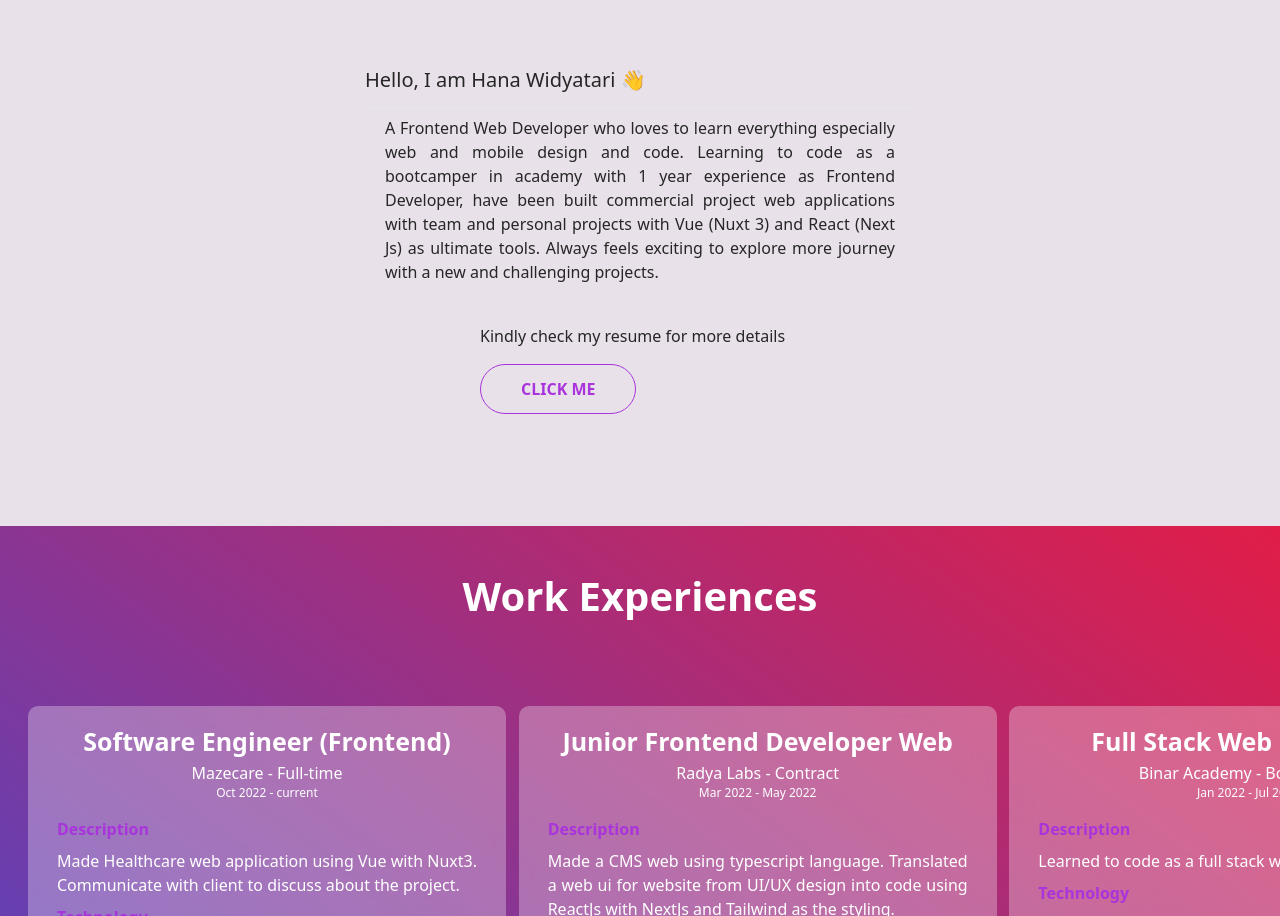
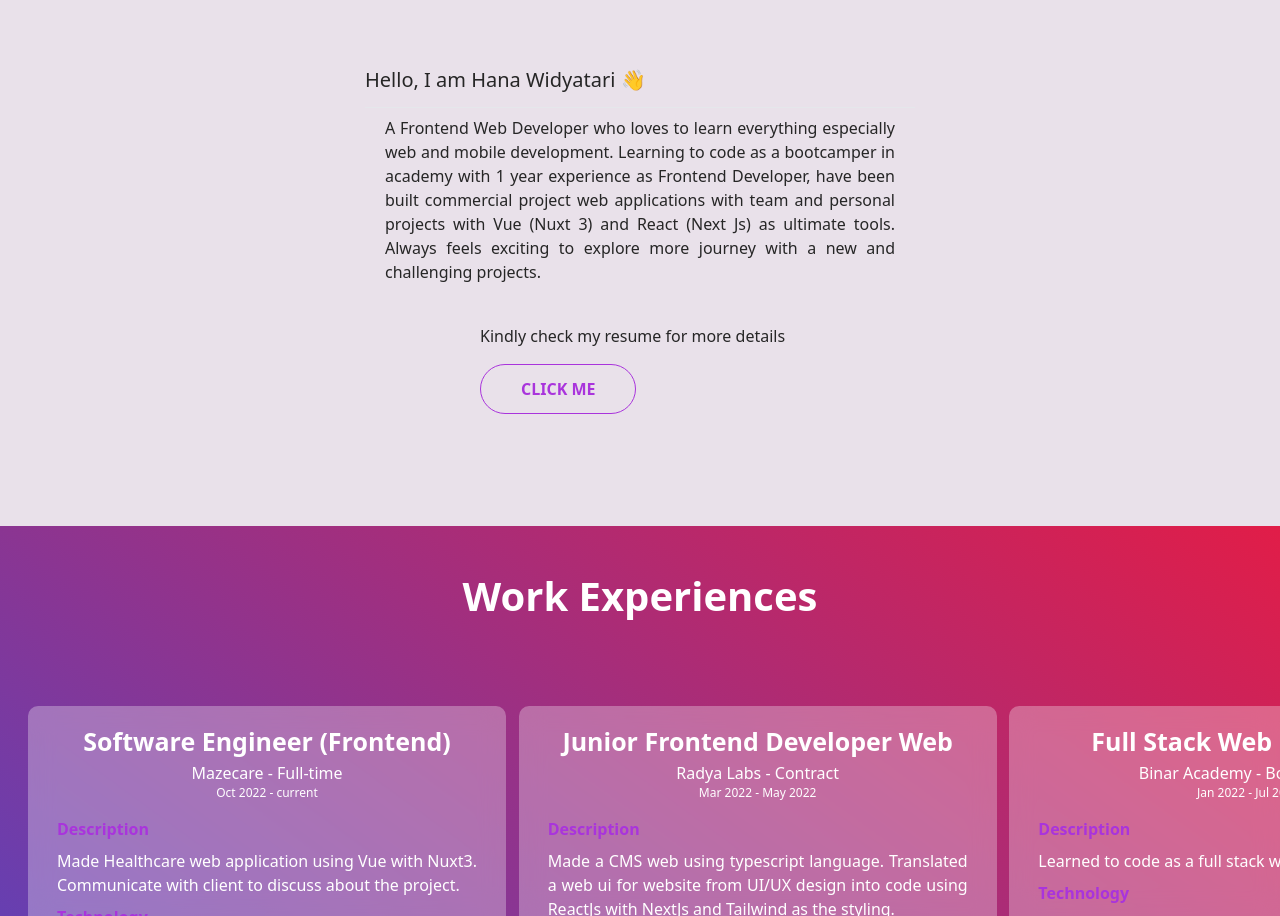
Before and after one commit to hanaw23/hanawidyatari, a Next.js app: page / in a window 1280 px wide. Shown: the part 927-1843 px from the top of the page. Built offline with nearby package versions, Linux system fonts and the light colour scheme.

Commit message:
fix: add more description

```diff
--- a/pages/aboutMe/index.jsx
+++ b/pages/aboutMe/index.jsx
@@ -11,7 +11,7 @@ export default function AboutMe() {
         <hr />
 
         <p className="mt-2 px-5">
-          A Frontend Web Developer who loves to learn everything especially web and mobile design and code. Learning to code as a bootcamper in academy with 1 year experience as Frontend Developer, have been built commercial project web
+          A Frontend Web Developer who loves to learn everything especially web and mobile development. Learning to code as a bootcamper in academy with 1 year experience as Frontend Developer, have been built commercial project web
           applications with team and personal projects with Vue (Nuxt 3) and React (Next Js) as ultimate tools. Always feels exciting to explore more journey with a new and challenging projects.
         </p>
       </div>
```
